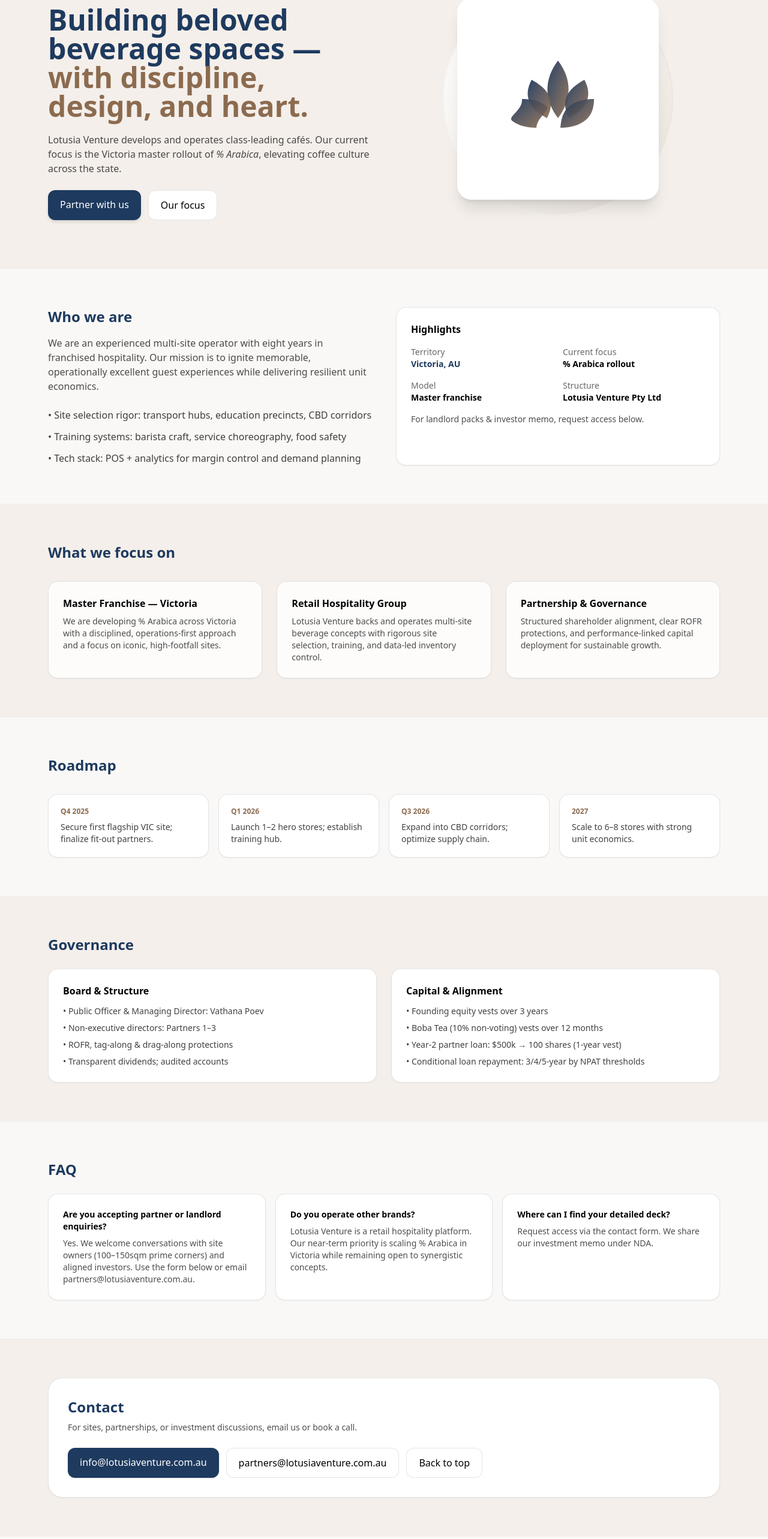
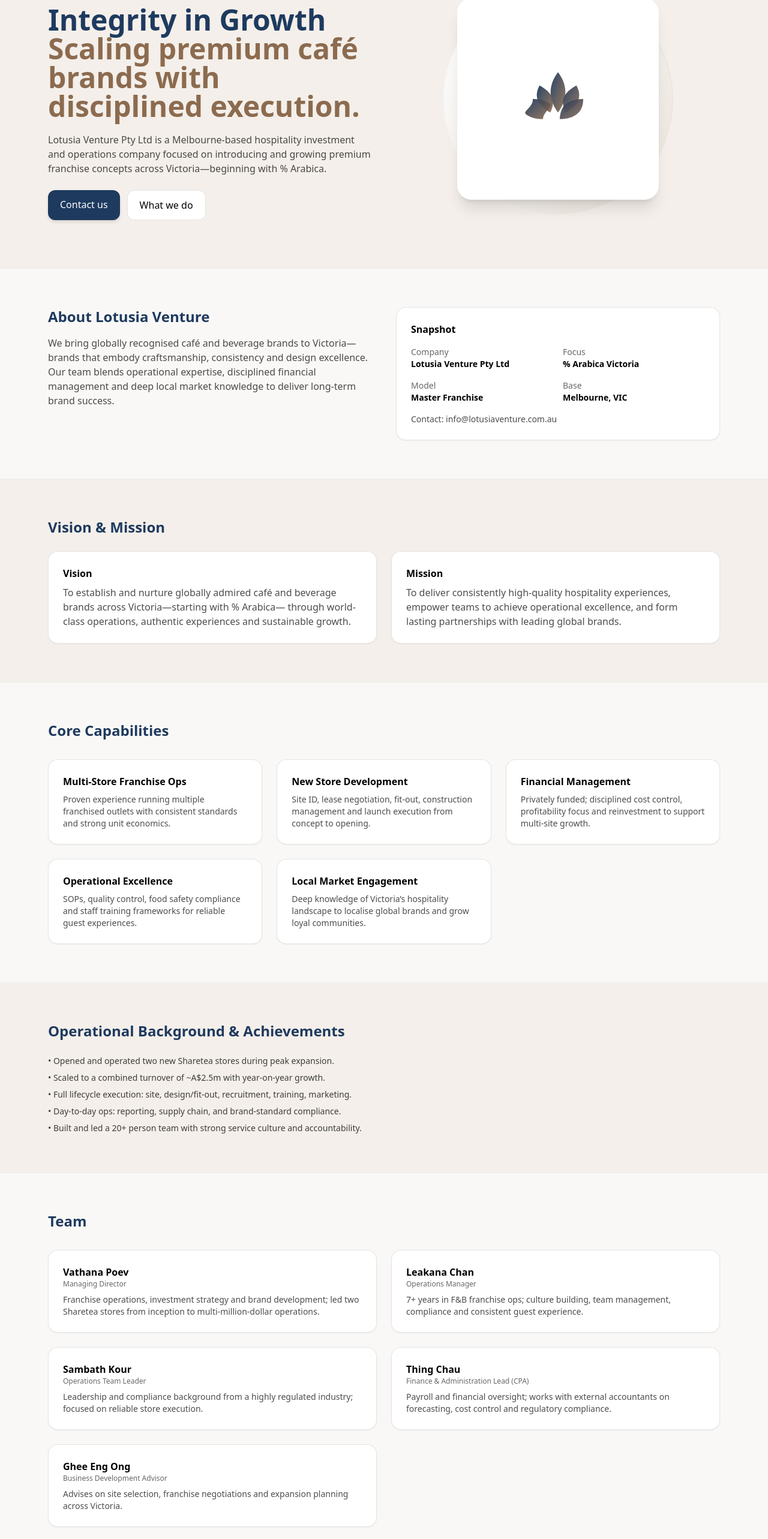
Before and after one commit to MMP2019/Lotusia-Venture, a React (Vite) app: page / in a window 1280 px wide. Shown: the part 178-2744 px from the top of the page at 60% size. Built offline with nearby package versions, Linux system fonts and the light colour scheme.

Commit message:
Update App.jsx

```diff
--- a/App.jsx
+++ b/App.jsx
@@ -1,26 +1,43 @@
-export default function LotusiaVentureLanding() {
+export default function LotusiaVenture() {
+  // Brand palette
   const primary   = "text-[#1E3A5F]";
   const primaryBg = "bg-[#1E3A5F]";
   const accent    = "text-[#8C6B4F]";
   const light     = "#F4EFEA";
 
-  const features = [
-    { title: "Master Franchise — Victoria", body: "We are developing % Arabica across Victoria with a disciplined, operations-first approach and a focus on iconic, high-footfall sites." },
-    { title: "Retail Hospitality Group", body: "Lotusia Venture backs and operates multi-site beverage concepts with rigorous site selection, training, and data-led inventory control." },
-    { title: "Partnership & Governance", body: "Structured shareholder alignment, clear ROFR protections, and performance-linked capital deployment for sustainable growth." },
+  // Single contact email (as requested)
+  const contactEmail = "info@lotusiaventure.com.au";
+
+  // Site sections (from your Company Profile)
+  const capabilities = [
+    { title: "Multi-Store Franchise Ops", body: "Proven experience running multiple franchised outlets with consistent standards and strong unit economics." },
+    { title: "New Store Development",     body: "Site ID, lease negotiation, fit-out, construction management and launch execution from concept to opening." },
+    { title: "Financial Management",      body: "Privately funded; disciplined cost control, profitability focus and reinvestment to support multi-site growth." },
+    { title: "Operational Excellence",    body: "SOPs, quality control, food safety compliance and staff training frameworks for reliable guest experiences." },
+    { title: "Local Market Engagement",   body: "Deep knowledge of Victoria’s hospitality landscape to localise global brands and grow loyal communities." },
+  ];
+
+  const achievements = [
+    "Opened and operated two new Sharetea stores during peak expansion.",
+    "Scaled to a combined turnover of ~A$2.5m with year-on-year growth.",
+    "Full lifecycle execution: site, design/fit-out, recruitment, training, marketing.",
+    "Day-to-day ops: reporting, supply chain, and brand-standard compliance.",
+    "Built and led a 20+ person team with strong service culture and accountability.",
+  ];
+
+  const team = [
+    { name: "Vathana Poev", role: "Managing Director", blurb: "Franchise operations, investment strategy and brand development; led two Sharetea stores from inception to multi-million-dollar operations." },
+    { name: "Leakana Chan", role: "Operations Manager", blurb: "7+ years in F&B franchise ops; culture building, team management, compliance and consistent guest experience." },
+    { name: "Sambath Kour", role: "Operations Team Leader", blurb: "Leadership and compliance background from a highly regulated industry; focused on reliable store execution." },
+    { name: "Thing Chau", role: "Finance & Administration Lead (CPA)", blurb: "Payroll and financial oversight; works with external accountants on forecasting, cost control and regulatory compliance." },
+    { name: "Ghee Eng Ong", role: "Business Development Advisor", blurb: "Advises on site selection, franchise negotiations and expansion planning across Victoria." },
   ];
 
   const roadmap = [
-    { q: "Q4 2025", text: "Secure first flagship VIC site; finalize fit-out partners." },
-    { q: "Q1 2026", text: "Launch 1–2 hero stores; establish training hub." },
-    { q: "Q3 2026", text: "Expand into CBD corridors; optimize supply chain." },
-    { q: "2027",   text: "Scale to 6–8 stores with strong unit economics." },
-  ];
-
-  const faqs = [
-    { q: "Are you accepting partner or landlord enquiries?", a: "Yes. We welcome conversations with site owners (100–150sqm prime corners) and aligned investors. Use the form below or email partners@lotusiaventure.com.au." },
-    { q: "Do you operate other brands?", a: "Lotusia Venture is a retail hospitality platform. Our near-term priority is scaling % Arabica in Victoria while remaining open to synergistic concepts." },
-    { q: "Where can I find your detailed deck?", a: "Request access via the contact form. We share our investment memo under NDA." },
+    { q: "Q4 2025", text: "Secure first flagship VIC site; lock in fit-out partners." },
+    { q: "Q1 2026", text: "Open 1–2 hero stores; establish training hub and SOP cadence." },
+    { q: "Q3 2026", text: "CBD corridor expansion; supply-chain optimisation." },
+    { q: "2027",   text: "Scale to 6–8 stores with resilient unit economics." },
   ];
 
   return (
@@ -31,9 +48,11 @@
           <a href="#home" className={"font-semibold tracking-wide " + primary}>Lotusia Venture</a>
           <div className="hidden gap-6 sm:flex text-sm">
             <a href="#about" className="hover:opacity-70">About</a>
-            <a href="#focus" className="hover:opacity-70">Focus</a>
+            <a href="#vision" className="hover:opacity-70">Vision</a>
+            <a href="#capabilities" className="hover:opacity-70">Capabilities</a>
+            <a href="#track" className="hover:opacity-70">Track Record</a>
+            <a href="#team" className="hover:opacity-70">Team</a>
             <a href="#roadmap" className="hover:opacity-70">Roadmap</a>
-            <a href="#governance" className="hover:opacity-70">Governance</a>
             <a href="#contact" className="hover:opacity-70">Contact</a>
           </div>
           <a href="#contact" className={primaryBg + " text-white rounded-xl px-4 py-2 text-sm shadow"}>Enquire</a>
@@ -42,7 +61,7 @@
 
       {/* HERO */}
       <section id="home" className="relative">
-        <div className="mx-auto max-w-6xl px-4 py-20">
+        <div className="mx-auto max-w-6xl px-4 py-16 md:py-20">
           <div className="grid items-center gap-10 md:grid-cols-2">
             <div>
               <div className="inline-flex items-center gap-2 rounded-full bg-black/5 px-3 py-1 text-xs">
@@ -50,28 +69,24 @@
                 <span className="w-1 h-1 rounded-full bg-black/30" />
                 <span>Victoria, Australia</span>
               </div>
-
               <h1 className={"mt-5 text-4xl font-semibold leading-tight sm:text-5xl " + primary}>
-                Building beloved beverage spaces —
-                <span className={"block " + accent}>with discipline, design, and heart.</span>
+                Integrity in Growth
+                <span className={"block " + accent}>Scaling premium café brands with disciplined execution.</span>
               </h1>
-
               <p className="mt-5 max-w-xl text-black/70">
-                Lotusia Venture develops and operates class-leading cafés. Our current focus is the
-                Victoria master rollout of <span className="italic">% Arabica</span>, elevating coffee culture across the state.
+                Lotusia Venture Pty Ltd is a Melbourne-based hospitality investment and operations company
+                focused on introducing and growing premium franchise concepts across Victoria—beginning with % Arabica.
               </p>
-
               <div className="mt-6 flex gap-3">
-                <a href="#contact" className={primaryBg + " text-white rounded-xl px-5 py-3 shadow-md"}>Partner with us</a>
-                <a href="#focus" className="rounded-xl px-5 py-3 border border-black/10 bg-white">Our focus</a>
+                <a href="#contact" className={primaryBg + " text-white rounded-xl px-5 py-3 shadow-md"}>Contact us</a>
+                <a href="#capabilities" className="rounded-xl px-5 py-3 border border-black/10 bg-white">What we do</a>
               </div>
             </div>
 
-            {/* Lotus mark */}
+            {/* Simple emblem placeholder; swap for your ring-logo if desired */}
             <div className="relative mx-auto aspect-square w-72 sm:w-96">
               <div className="absolute inset-0 rounded-full bg-gradient-to-br from-white to-[#EAE3DB] shadow-inner" />
-              <div className="absolute inset-6 rounded-3xl bg-white shadow-xl" />
-              <div className="absolute inset-0 grid place-items-center">
+              <div className="absolute inset-6 rounded-3xl bg-white shadow-xl grid place-items-center">
                 <LotusMark />
               </div>
             </div>
@@ -84,116 +99,124 @@
         <div className="mx-auto max-w-6xl px-4 py-16">
           <div className="grid gap-10 md:grid-cols-2">
             <div>
-              <h2 className={"text-2xl font-semibold " + primary}>Who we are</h2>
+              <h2 className={"text-2xl font-semibold " + primary}>About Lotusia Venture</h2>
               <p className="mt-4 text-black/70">
-                We are an experienced multi-site operator with eight years in franchised hospitality. Our mission is to
-                ignite memorable, operationally excellent guest experiences while delivering resilient unit economics.
+                We bring globally recognised café and beverage brands to Victoria—brands that embody craftsmanship,
+                consistency and design excellence. Our team blends operational expertise, disciplined financial
+                management and deep local market knowledge to deliver long-term brand success.
               </p>
-              <ul className="mt-6 space-y-3 text-black/75">
-                <li>• Site selection rigor: transport hubs, education precincts, CBD corridors</li>
-                <li>• Training systems: barista craft, service choreography, food safety</li>
-                <li>• Tech stack: POS + analytics for margin control and demand planning</li>
-              </ul>
             </div>
-
             <div className="rounded-2xl border border-black/10 bg-white p-6 shadow-sm">
-              <h3 className="font-semibold">Highlights</h3>
+              <h3 className="font-semibold">Snapshot</h3>
               <dl className="mt-4 grid grid-cols-2 gap-4 text-sm">
-                <div><dt className="text-black/60">Territory</dt><dd className={"font-semibold " + primary}>Victoria, AU</dd></div>
-                <div><dt className="text-black/60">Current focus</dt><dd className="font-semibold">% Arabica rollout</dd></div>
-                <div><dt className="text-black/60">Model</dt><dd className="font-semibold">Master franchise</dd></div>
-                <div><dt className="text-black/60">Structure</dt><dd className="font-semibold">Lotusia Venture Pty Ltd</dd></div>
+                <div><dt className="text-black/60">Company</dt><dd className="font-semibold">Lotusia Venture Pty Ltd</dd></div>
+                <div><dt className="text-black/60">Focus</dt><dd className="font-semibold">% Arabica Victoria</dd></div>
+                <div><dt className="text-black/60">Model</dt><dd className="font-semibold">Master Franchise</dd></div>
+                <div><dt className="text-black/60">Base</dt><dd className="font-semibold">Melbourne, VIC</dd></div>
               </dl>
-              <p className="mt-4 text-black/70 text-sm">For landlord packs & investor memo, request access below.</p>
+              <p className="mt-4 text-black/70 text-sm">Contact: {contactEmail}</p>
             </div>
           </div>
         </div>
       </section>
 
-      {/* FOCUS */}
-      <section id="focus">
+      {/* VISION & MISSION */}
+      <section id="vision">
         <div className="mx-auto max-w-6xl px-4 py-16">
-          <h2 className={"text-2xl font-semibold " + primary}>What we focus on</h2>
+          <h2 className={"text-2xl font-semibold " + primary}>Vision & Mission</h2>
+          <div className="mt-6 grid gap-6 md:grid-cols-2">
+            <div className="rounded-2xl border border-black/10 bg-white p-6 shadow-sm">
+              <h3 className="font-semibold">Vision</h3>
+              <p className="mt-2 text-black/70">
+                To establish and nurture globally admired café and beverage brands across Victoria—starting with % Arabica—
+                through world-class operations, authentic experiences and sustainable growth.
+              </p>
+            </div>
+            <div className="rounded-2xl border border-black/10 bg-white p-6 shadow-sm">
+              <h3 className="font-semibold">Mission</h3>
+              <p className="mt-2 text-black/70">
+                To deliver consistently high-quality hospitality experiences, empower teams to achieve operational excellence,
+                and form lasting partnerships with leading global brands.
+              </p>
+            </div>
+          </div>
+        </div>
+      </section>
+
+      {/* CAPABILITIES */}
+      <section id="capabilities" className="border-y border-black/5 bg-white/60">
+        <div className="mx-auto max-w-6xl px-4 py-16">
+          <h2 className={"text-2xl font-semibold " + primary}>Core Capabilities</h2>
           <div className="mt-8 grid gap-6 md:grid-cols-3">
-            {features.map(f => (
-              <div key={f.title} className="rounded-2xl border border-black/10 bg-white/80 p-6 shadow-sm">
-                <h3 className="font-semibold">{f.title}</h3>
-                <p className="mt-2 text-black/70 text-sm">{f.body}</p>
-              </div>
-            ))}
+            {capabilities.map(function(c) {
+              return (
+                <div key={c.title} className="rounded-2xl border border-black/10 bg-white p-6 shadow-sm">
+                  <h3 className="font-semibold">{c.title}</h3>
+                  <p className="mt-2 text-black/70 text-sm">{c.body}</p>
+                </div>
+              );
+            })}
+          </div>
+        </div>
+      </section>
+
+      {/* TRACK RECORD */}
+      <section id="track">
+        <div className="mx-auto max-w-6xl px-4 py-16">
+          <h2 className={"text-2xl font-semibold " + primary}>Operational Background & Achievements</h2>
+          <ul className="mt-6 space-y-2 text-black/75 text-sm">
+            {achievements.map(function(a, i) { return <li key={i}>• {a}</li>; })}
+          </ul>
+        </div>
+      </section>
+
+      {/* TEAM */}
+      <section id="team" className="border-y border-black/5 bg-white/60">
+        <div className="mx-auto max-w-6xl px-4 py-16">
+          <h2 className={"text-2xl font-semibold " + primary}>Team</h2>
+        <div className="mt-8 grid gap-6 md:grid-cols-2">
+            {team.map(function(t) {
+              return (
+                <div key={t.name} className="rounded-2xl border border-black/10 bg-white p-6 shadow-sm">
+                  <h3 className="font-semibold">{t.name}</h3>
+                  <div className="text-xs text-black/60">{t.role}</div>
+                  <p className="mt-2 text-black/70 text-sm">{t.blurb}</p>
+                </div>
+              );
+            })}
           </div>
         </div>
       </section>
 
       {/* ROADMAP */}
-      <section id="roadmap" className="border-y border-black/5 bg-white/60">
+      <section id="roadmap">
         <div className="mx-auto max-w-6xl px-4 py-16">
           <h2 className={"text-2xl font-semibold " + primary}>Roadmap</h2>
           <ol className="mt-8 grid gap-4 md:grid-cols-4">
-            {roadmap.map(r => (
-              <li key={r.q} className="rounded-2xl border border-black/10 bg-white p-5 shadow-sm">
-                <div className={accent + " text-xs font-semibold"}>{r.q}</div>
-                <div className="mt-2 text-sm text-black/75">{r.text}</div>
-              </li>
-            ))}
+            {roadmap.map(function(r) {
+              return (
+                <li key={r.q} className="rounded-2xl border border-black/10 bg-white p-5 shadow-sm">
+                  <div className={accent + " text-xs font-semibold"}>{r.q}</div>
+                  <div className="mt-2 text-sm text-black/75">{r.text}</div>
+                </li>
+              );
+            })}
           </ol>
         </div>
       </section>
 
-      {/* GOVERNANCE */}
-      <section id="governance">
-        <div className="mx-auto max-w-6xl px-4 py-16">
-          <h2 className={"text-2xl font-semibold " + primary}>Governance</h2>
-          <div className="mt-6 grid gap-6 md:grid-cols-2">
-            <div className="rounded-2xl border border-black/10 bg-white p-6 shadow-sm">
-              <h3 className="font-semibold">Board & Structure</h3>
-              <ul className="mt-3 space-y-2 text-sm text-black/75">
-                <li>• Public Officer & Managing Director: Vathana Poev</li>
-                <li>• Non-executive directors: Partners 1–3</li>
-                <li>• ROFR, tag-along & drag-along protections</li>
-                <li>• Transparent dividends; audited accounts</li>
-              </ul>
-            </div>
-            <div className="rounded-2xl border border-black/10 bg-white p-6 shadow-sm">
-              <h3 className="font-semibold">Capital & Alignment</h3>
-              <ul className="mt-3 space-y-2 text-sm text-black/75">
-                <li>• Founding equity vests over 3 years</li>
-                <li>• Boba Tea (10% non-voting) vests over 12 months</li>
-                <li>• Year-2 partner loan: $500k → 100 shares (1-year vest)</li>
-                <li>• Conditional loan repayment: 3/4/5-year by NPAT thresholds</li>
-              </ul>
-            </div>
-          </div>
-        </div>
-      </section>
-
-      {/* FAQ */}
-      <section id="faq" className="border-y border-black/5 bg-white/60">
-        <div className="mx-auto max-w-6xl px-4 py-16">
-          <h2 className={"text-2xl font-semibold " + primary}>FAQ</h2>
-          <div className="mt-6 grid gap-4 md:grid-cols-3">
-            {faqs.map(f => (
-              <div key={f.q} className="rounded-2xl border border-black/10 bg-white p-6 shadow-sm">
-                <h3 className="font-semibold text-sm">{f.q}</h3>
-                <p className="mt-2 text-sm text-black/70">{f.a}</p>
-              </div>
-            ))}
-          </div>
-        </div>
-      </section>
-
       {/* CONTACT */}
-      <section id="contact">
+      <section id="contact" className="border-y border-black/5 bg-white/60">
         <div className="mx-auto max-w-6xl px-4 py-16">
           <div className="rounded-3xl border border-black/10 bg-white p-8 shadow-sm">
             <h2 className={"text-2xl font-semibold " + primary}>Contact</h2>
             <p className="mt-2 text-black/70 text-sm">
-              For sites, partnerships, or investment discussions, email us or book a call.
+              For sites, partnerships or investment discussions, email us and we’ll respond promptly.
             </p>
-            <div className="mt-6 flex flex-wrap gap-3">
-              <a href="mailto:info@lotusiaventure.com.au" className={primaryBg + " text-white rounded-xl px-5 py-3 shadow"}>info@lotusiaventure.com.au</a>
-              <a href="mailto:partners@lotusiaventure.com.au" className="rounded-xl px-5 py-3 border border-black/10 bg-white">partners@lotusiaventure.com.au</a>
-              <a href="#home" className="rounded-xl px-5 py-3 border border-black/10 bg-white">Back to top</a>
+            <div className="mt-6">
+              <a href={"mailto:" + contactEmail} className={primaryBg + " inline-block text-white rounded-xl px-5 py-3 shadow"}>
+                {contactEmail}
+              </a>
             </div>
           </div>
         </div>
@@ -204,8 +227,9 @@
         <div className="mx-auto max-w-6xl px-4 py-8 text-xs text-black/60 flex flex-wrap items-center justify-between gap-3">
           <div>© {new Date().getFullYear()} Lotusia Venture Pty Ltd. All rights reserved.</div>
           <div className="flex items-center gap-3">
-            <a href="#" className="hover:opacity-70">Privacy</a>
-            <a href="#" className="hover:opacity-70">Terms</a>
+            <a href="#vision" className="hover:opacity-70">Vision</a>
+            <a href="#capabilities" className="hover:opacity-70">Capabilities</a>
+            <a href="#contact" className="hover:opacity-70">Contact</a>
           </div>
         </div>
       </footer>
@@ -213,9 +237,10 @@
   );
 }
 
+// Simple geometric lotus mark; replace with your gold ring logo if desired
 function LotusMark() {
   return (
-    <svg viewBox="0 0 200 200" className="h-40 w-40">
+    <svg viewBox="0 0 200 200" className="h-28 w-28">
       <defs>
         <linearGradient id="g1" x1="0" y1="0" x2="1" y2="1">
           <stop offset="0%" stopColor="#1E3A5F" stopOpacity=".95" />
```
